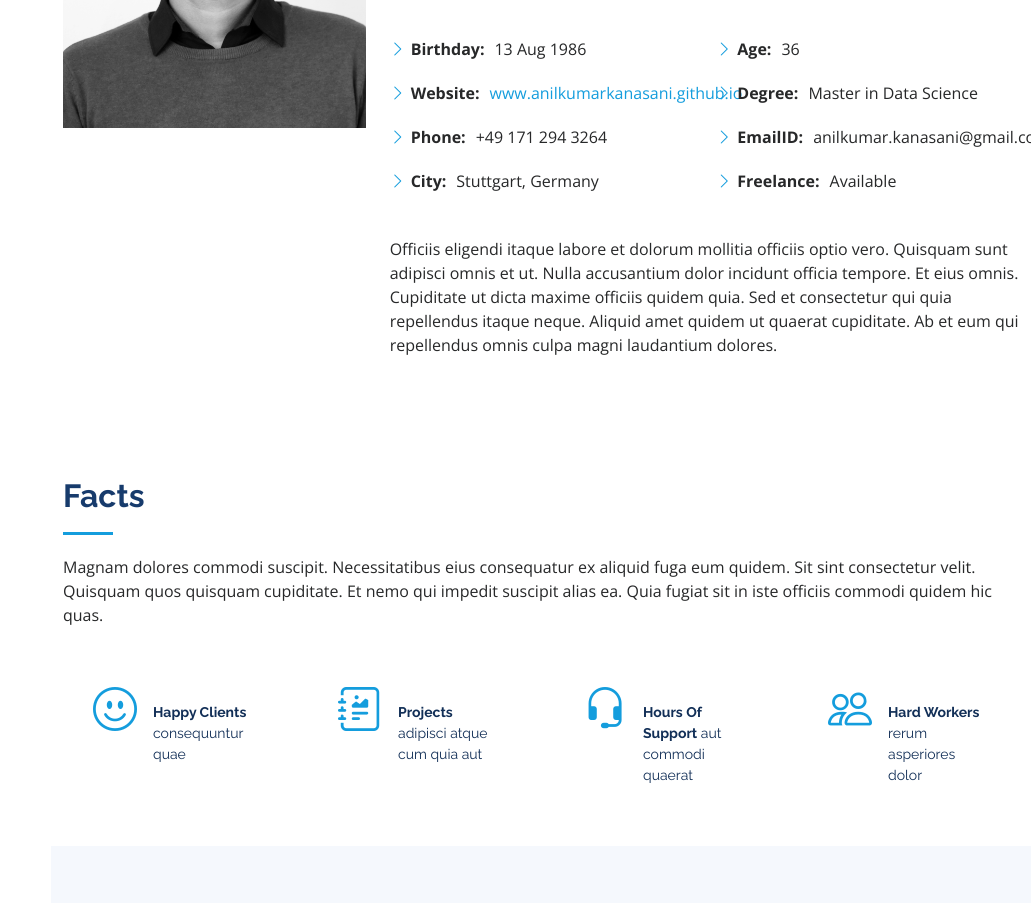
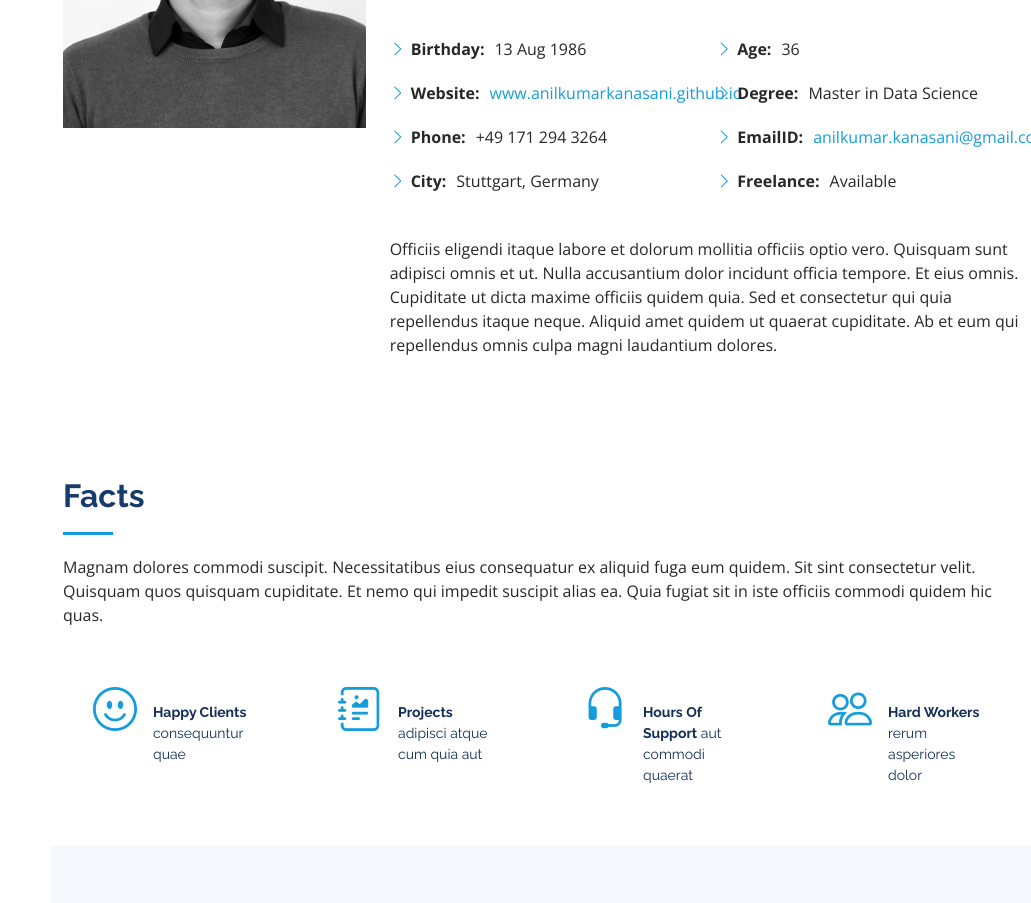
Before and after one commit to anilkumarKanasani/anilkumarKanasani.github.io, a plain HTML site: page index.html in a window 1280 px wide. Shown: the part 1371-2274 px from the top of the page, without its empty margins (249-1280 px from the left). Drawn offline with nearby package versions, Linux system fonts and the light colour scheme.

Commit message:
Link updated

```diff
--- a/index.html
+++ b/index.html
@@ -130,7 +130,7 @@
                 <ul>
                   <li><i class="bi bi-chevron-right"></i> <strong>Age:</strong> <span>36</span></li>
                   <li><i class="bi bi-chevron-right"></i> <strong>Degree:</strong> <span>Master in Data Science</span></li>
-                  <li><i class="bi bi-chevron-right"></i> <strong>EmailID:</strong> <span>anilkumar.kanasani@gmail.com</span></li>
+                  <li><i class="bi bi-chevron-right"></i> <strong>EmailID:</strong> <a href="mailto: anilkumar.kanasani@gmail.com"><span>anilkumar.kanasani@gmail.com</span></a></li>
                   <li><i class="bi bi-chevron-right"></i> <strong>Freelance:</strong> <span>Available</span></li>
                 </ul>
               </div>
```
